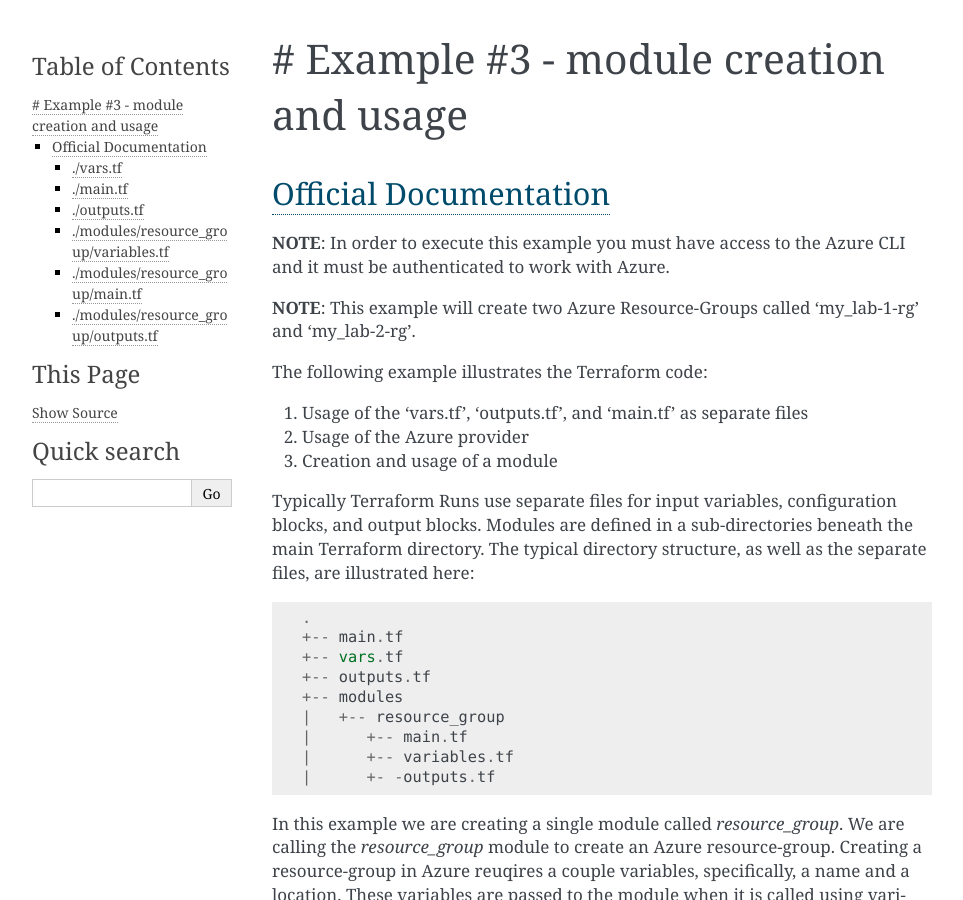
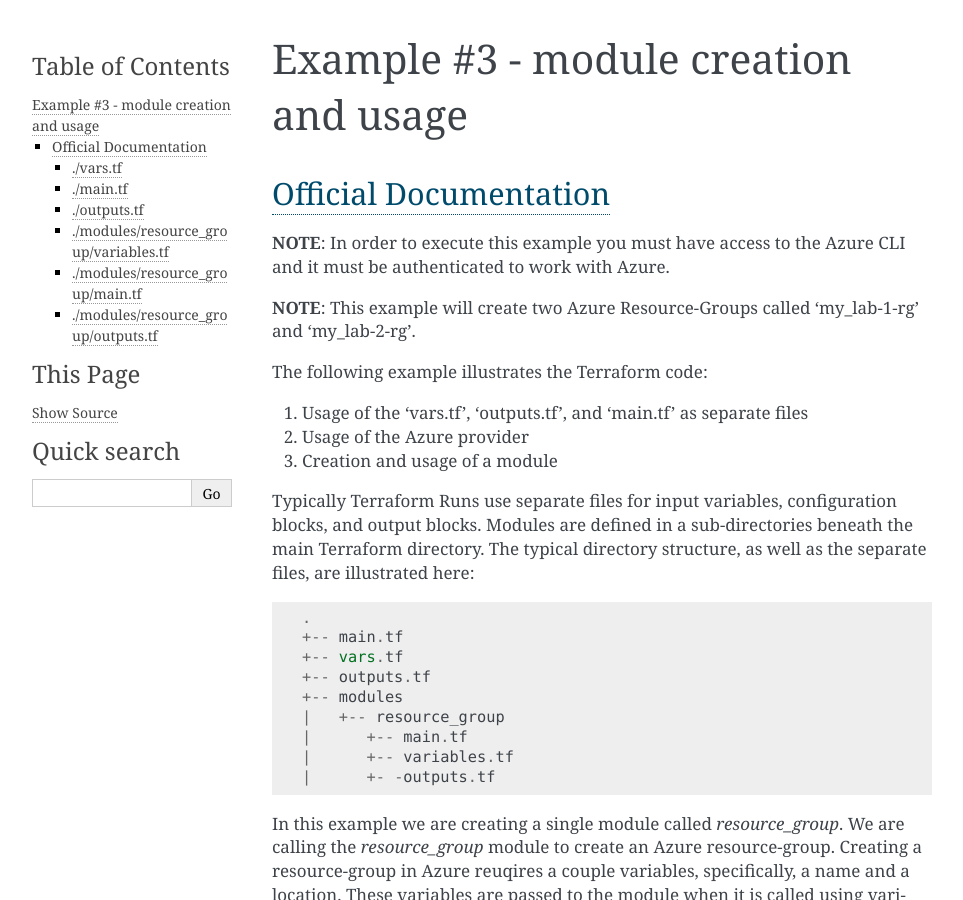
Before and after one commit to jessed/guides, a Sphinx documentation site: the page built from Terraform-rst/docs/source/example_3.rst, in a window 1280 px wide and 900 px high. Shown: the whole window, without its empty margins (148-1111 px from the left). Built offline with Sphinx 7.4.7, drawn with Linux system fonts in a browser that asks for light colours.

Commit message:
silly legacy markdown syntax

```diff
--- a/Terraform-rst/docs/source/example_3.rst
+++ b/Terraform-rst/docs/source/example_3.rst
@@ -1,5 +1,5 @@
 ========================================
-# Example #3 - module creation and usage
+Example #3 - module creation and usage
 ========================================
 `Official Documentation <https://developer.hashicorp.com/terraform/tutorials/modules/module>`_
 ==============================================================================================
```
